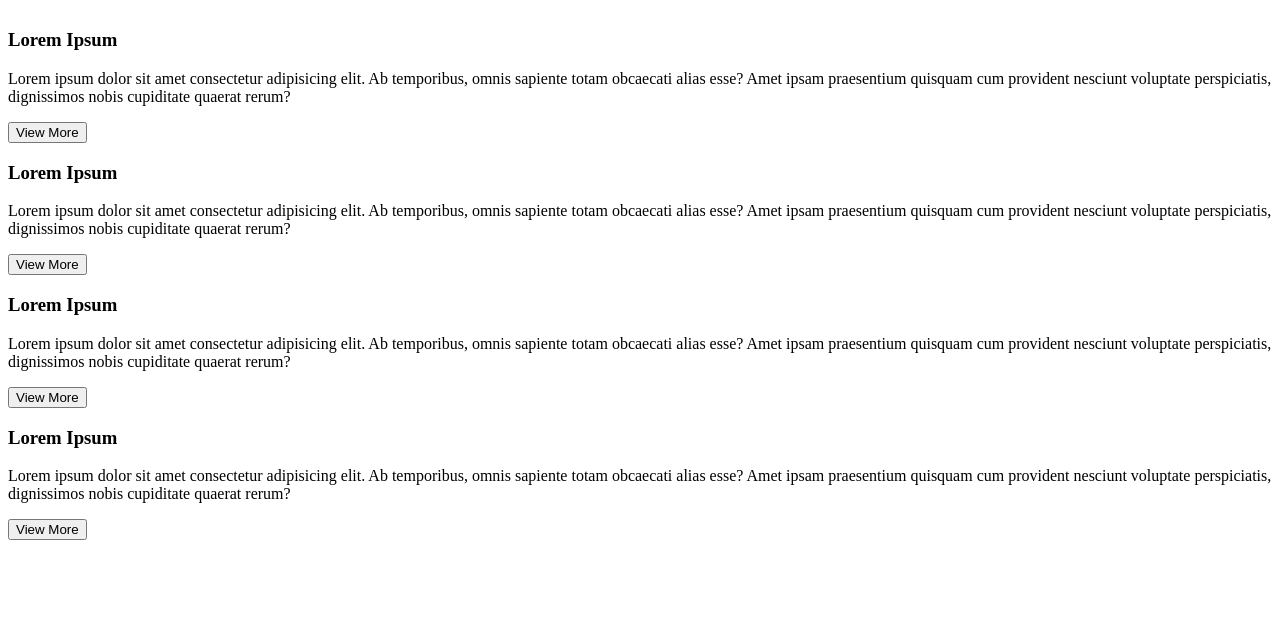
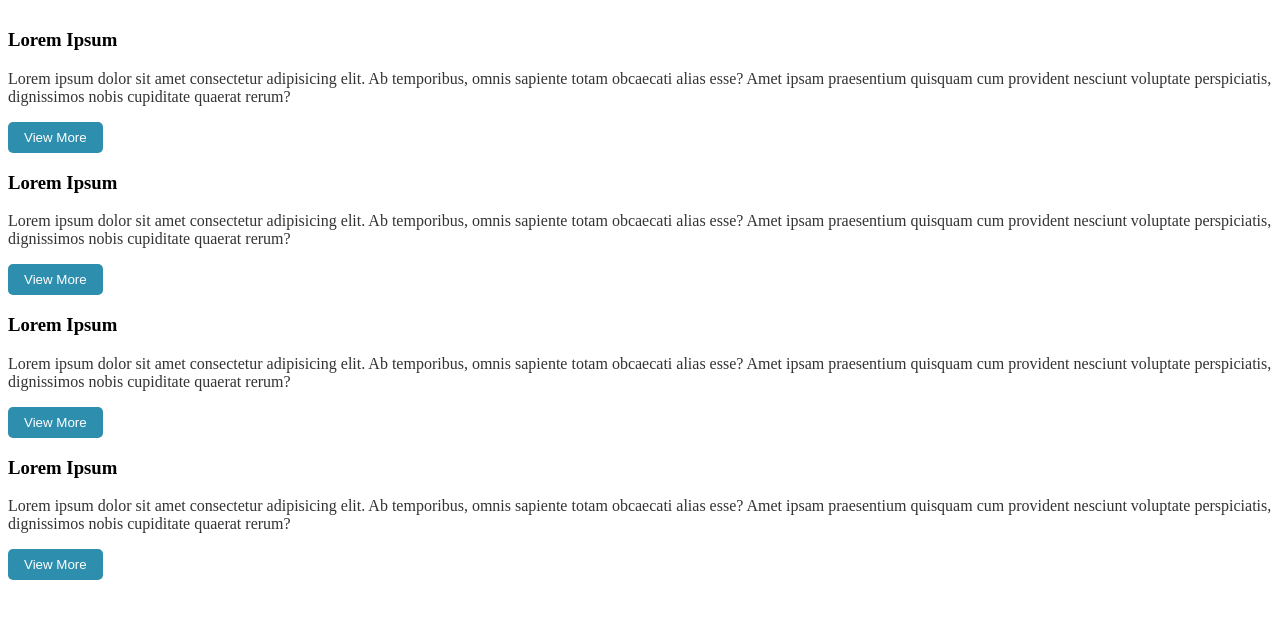
Before and after one commit to ai-cloud89/simple, a plain HTML site: page index.html in a window 1280 px wide. Shown: the part 90-708 px from the top of the page. Drawn offline with Linux system fonts and the light colour scheme.

Commit message:
update main.css

```diff
--- a/style/main.css
+++ b/style/main.css
@@ -3,3 +3,14 @@
     text-align: center;
     font-size: 48px;
 }
+p{
+    color :#333333;
+}
+button{
+    background-color: #2e8eae;
+    color: white;
+    padding: 8px 16px;
+    border: none;
+    border-radius: 5px;
+    cursor: pointer;
+}
```
